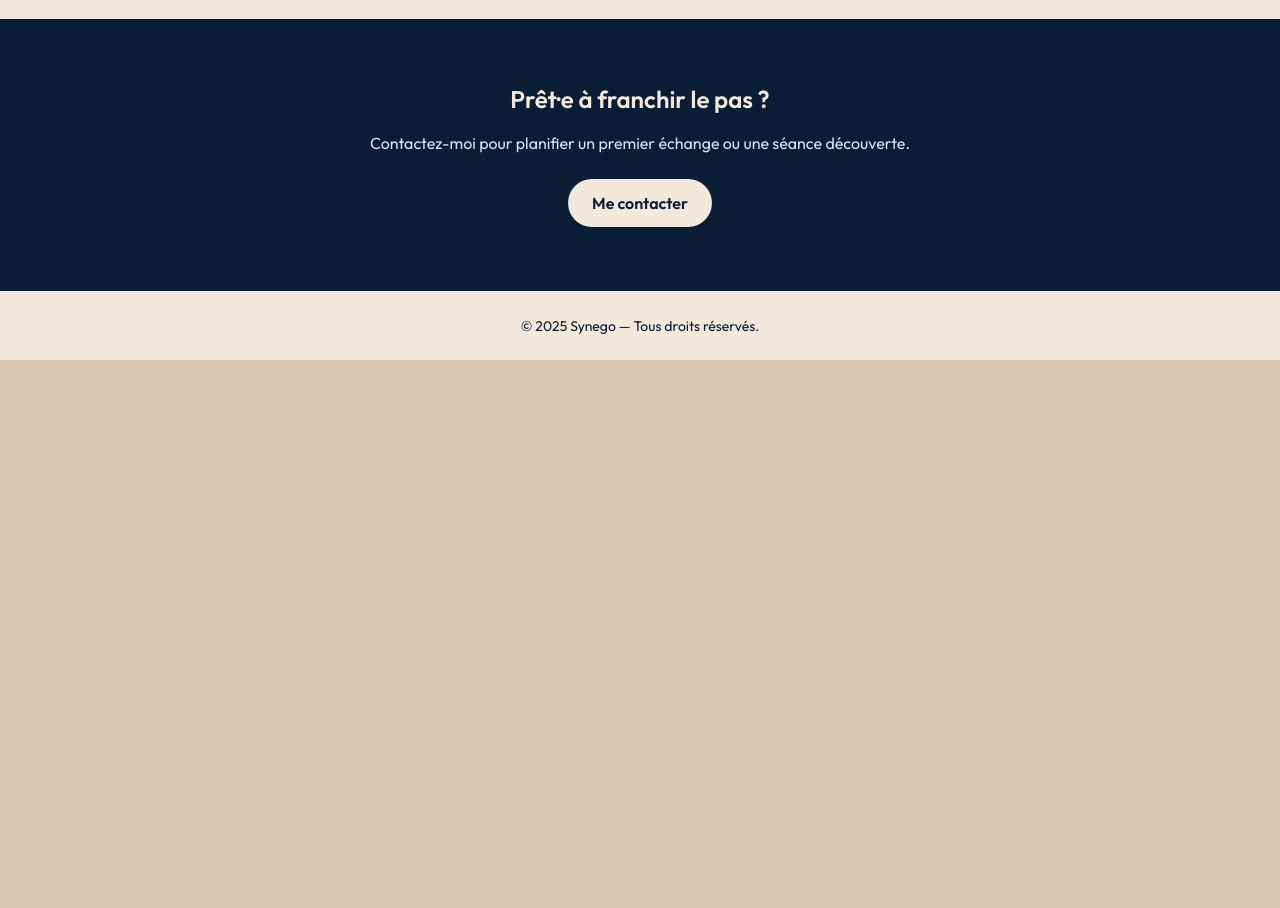
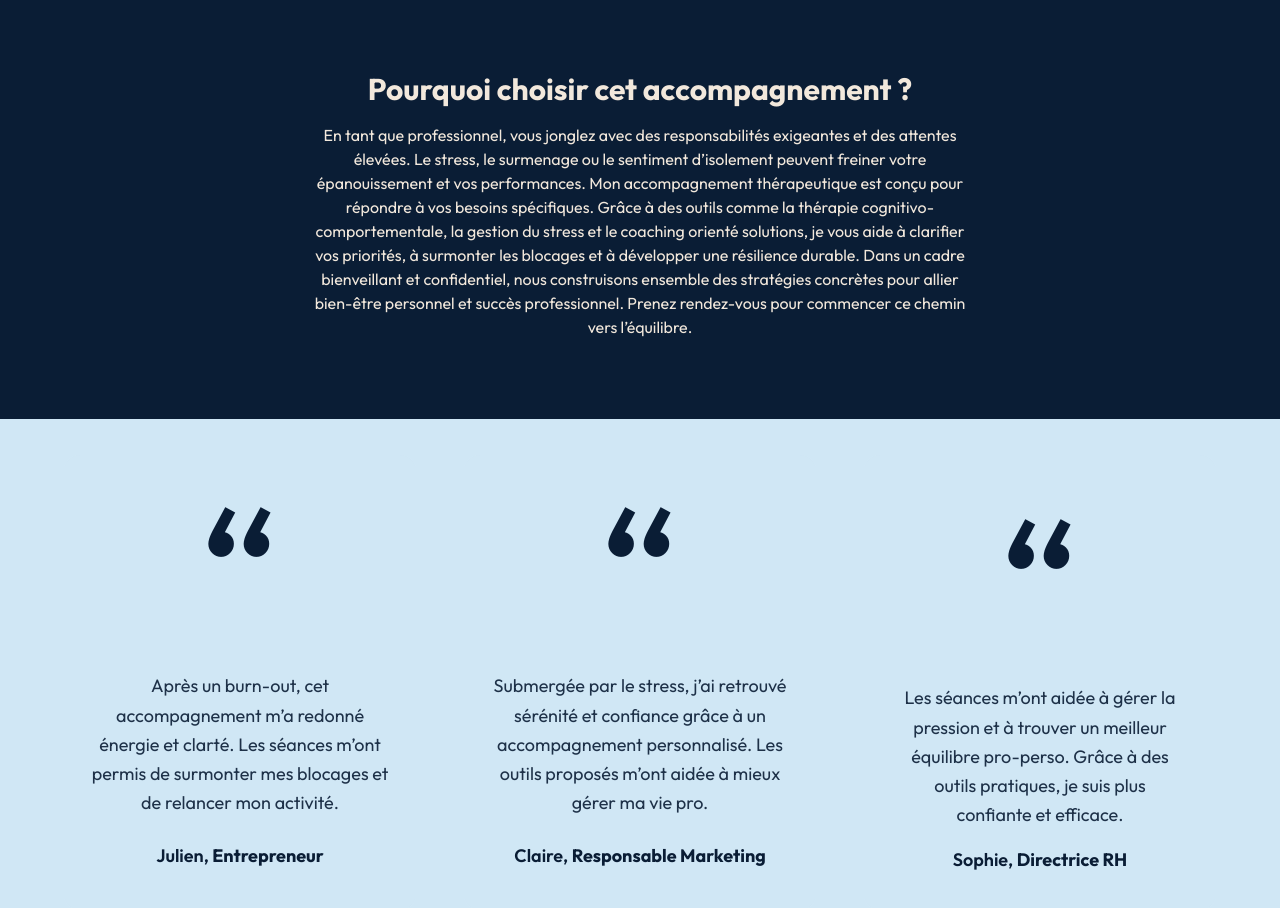
Before and after one commit to Maximegii/IsihessConsulting, a Next.js app: page / in a window 1280 px wide. Shown: the part 1880-2788 px from the top of the page. Before the commit the page ends 2240 px from the top, so only its background shows below. Built offline with nearby package versions, Linux system fonts and the light colour scheme.

Commit message:
feat: ajout de contenue et d'annimation sur la page accueil

```diff
--- a/app/page.tsx
+++ b/app/page.tsx
@@ -19,7 +19,7 @@ export default function HomePage() {
           Être soi, c’est non négociable.
         </motion.h2>
         <p className="text-lg md:text-xl text-[#0A1D35]/80 max-w-2xl mx-auto mb-8">
-          Coaching individuel et collectif pour libérer votre potentiel, renforcer votre leadership et retrouver un équilibre durable.
+          Accompagnement sur mesure pour professionnels en quête d’équilibre.
         </p>
         <motion.div whileHover={{ scale: 1.05 }}>
           <Link
@@ -63,12 +63,16 @@ export default function HomePage() {
 
       {/* SERVICES SECTION */}
       <section id="services" className="bg-[#F2E8DC] py-20 px-6">
-        <div className="max-w-7xl mx-auto text-center mb-12">
+        <motion.div
+        initial={{ opacity: 0, x: 30 }}
+        whileInView={{ opacity: 1, x: 0 }}
+        transition={{ duration: 0.6 }}
+        className="max-w-7xl mx-auto text-center mb-12">
           <h3 className="text-3xl font-bold mb-4">Mes accompagnements</h3>
           <p className="text-[#0A1D35]/70 max-w-2xl mx-auto">
             Que ce soit en entreprise ou à titre personnel, découvrez les axes d’accompagnement que je propose pour favoriser la croissance, la sérénité et la performance.
           </p>
-        </div>
+        </motion.div>
 
         <div className="grid md:grid-cols-3 gap-8 max-w-7xl mx-auto">
           {[
@@ -108,7 +112,67 @@ export default function HomePage() {
           ))}
         </div>
       </section>
+      {/* Pourquoi SECTION */}
+      <section id="pourquoi" className="bg-[#0A1D35] text-[#F2E8DC]">
+          <motion.div
+          initial={{ opacity: 0, x: 30 }}
+          whileInView={{ opacity: 1, x: 0 }}
+          transition={{ duration: 0.6 }}
+          className="max-w-7xl mx-auto text-center py-20 px-4">
+          <h3 className="text-3xl font-bold mb-4">Pourquoi choisir cet accompagnement ?</h3>
+          <p className="/70 max-w-2xl mx-auto">
+            En tant que professionnel, vous jonglez avec des responsabilités exigeantes et des attentes élevées. Le stress, le surmenage ou le sentiment d’isolement peuvent freiner votre épanouissement et vos performances. Mon accompagnement thérapeutique est conçu pour répondre à vos besoins spécifiques. Grâce à des outils comme la thérapie cognitivo-comportementale, la gestion du stress et le coaching orienté solutions, je vous aide à clarifier vos priorités, à surmonter les blocages et à développer une résilience durable. Dans un cadre bienveillant et confidentiel, nous construisons ensemble des stratégies concrètes pour allier bien-être personnel et succès professionnel. Prenez rendez-vous pour commencer ce chemin vers l’équilibre.
+          </p>
+        </motion.div>
+      </section>
 
+      {/* Vous n'etes pas seul SECTION */}
+      <section id="veps" className="bg-[#D0E7F5] text-[#F2E8DC] p-9">
+      <motion.div
+      initial={{ opacity: 0, x: -30 }}
+      whileInView={{ opacity: 1, x: 0 }}
+      transition={{ duration: 0.6 }}
+       className="max-w-6xl mx-auto grid md:grid-cols-3 gap-12">
+      {/* Témoignage 1 */}
+      <div className="flex flex-col items-center text-center bg-[#D0E7F5] p-6 rounded-2xl">
+        <span className="block text-[12rem] leading-none text-[#0A1D35]">“</span>
+        <p className="text-lg text-[#0A1D35]/90 mb-6 leading-relaxed max-w-sm">
+          Après un burn-out, cet accompagnement m’a redonné énergie et clarté.
+          Les séances m’ont permis de surmonter mes blocages et de relancer mon
+          activité.
+        </p>
+        <p className="font-semibold text-[#0A1D35] text-lg">
+          Julien, <span className="font-bold">Entrepreneur</span>
+        </p>
+      </div>
+
+      {/* Témoignage 2 */}
+      <div className="flex flex-col items-center text-center bg-[#D0E7F5] p-6 rounded-2xl">
+        <span className="block text-[12rem] leading-none text-[#0A1D35]">“</span>
+        <p className="text-lg text-[#0A1D35]/90 mb-6 leading-relaxed max-w-sm">
+          Submergée par le stress, j’ai retrouvé sérénité et confiance grâce à un
+          accompagnement personnalisé. Les outils proposés m’ont aidée à mieux
+          gérer ma vie pro.
+        </p>
+        <p className="font-semibold text-[#0A1D35] text-lg">
+          Claire, <span className="font-bold">Responsable Marketing</span>
+        </p>
+      </div>
+
+      {/* Témoignage 3 */}
+      <div className="flex flex-col items-center text-center bg-[#D0E7F5] p-9 rounded-2xl">
+        <span className="block text-[12rem] leading-none text-[#0A1D35]">“</span>
+        <p className="text-lg text-[#0A1D35]/90 mb-4 leading-relaxed max-w-sm">
+          Les séances m’ont aidée à gérer la pression et à trouver un meilleur
+          équilibre pro-perso. Grâce à des outils pratiques, je suis plus
+          confiante et efficace.
+        </p>
+        <p className="font-semibold text-[#0A1D35] text-lg">
+          Sophie, <span className="font-bold">Directrice RH</span>
+        </p>
+      </div>
+    </motion.div>
+      </section>
       {/* FOOTER CTA */}
       <footer
         id="contact"
```
